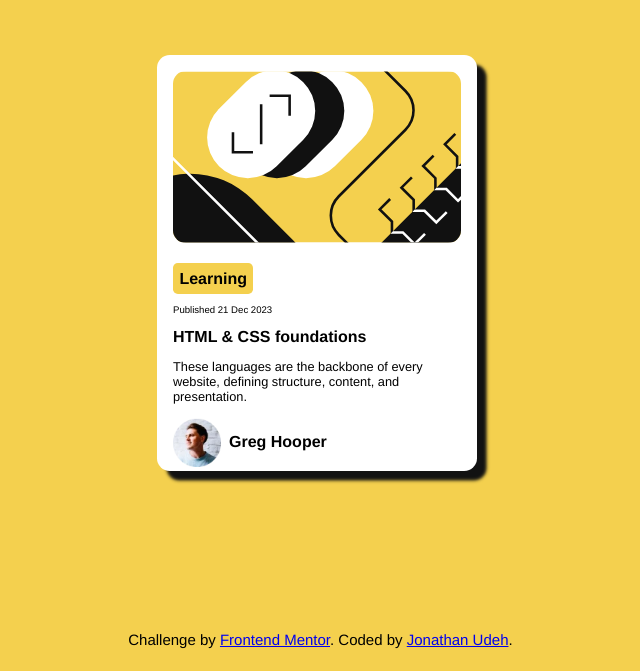
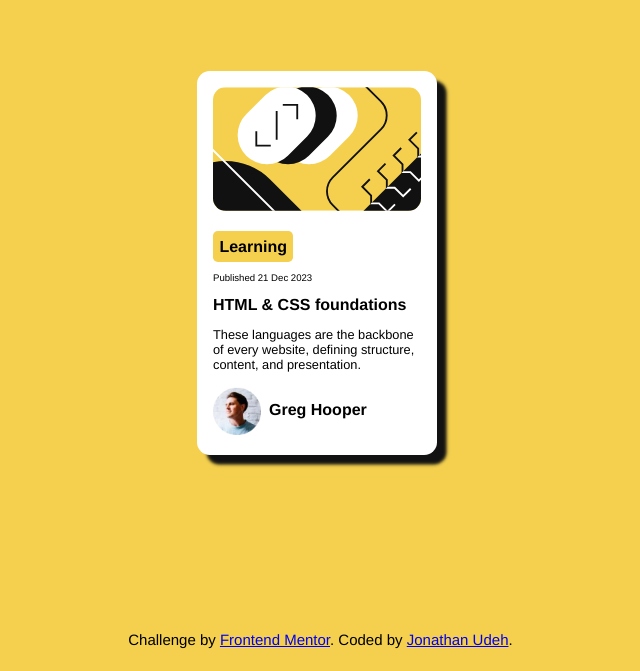
Before and after one commit to jonathanudeh/blog-preview-card-main, a plain HTML site: page index.html in a window 1280 px wide. Shown: the part 145-816 px from the top of the page, without its empty margins (323-963 px from the left). Drawn offline with Linux system fonts and the light colour scheme.

Commit message:
fix: reduced the size on desktop view

```diff
--- a/styles.css
+++ b/styles.css
@@ -118,8 +118,8 @@ footer {
     }
 
     main {
-        width: 20em;
-        height: 26em;
+        width: 15em;
+        height: 24em;
     }
 
     .img-preview {
```
